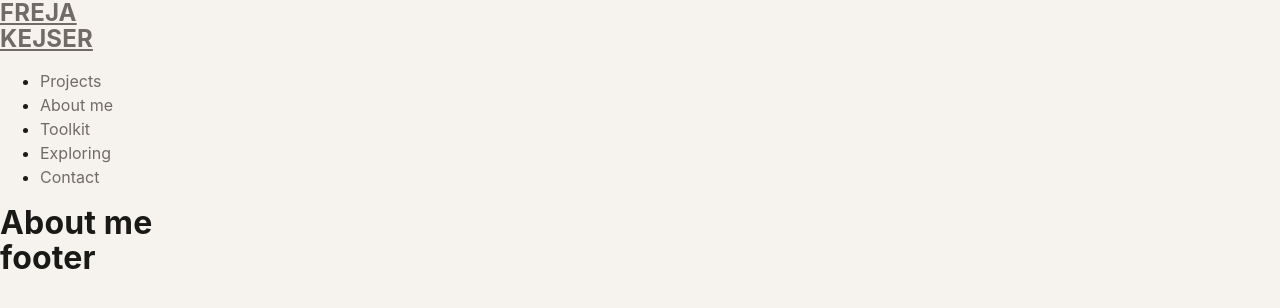
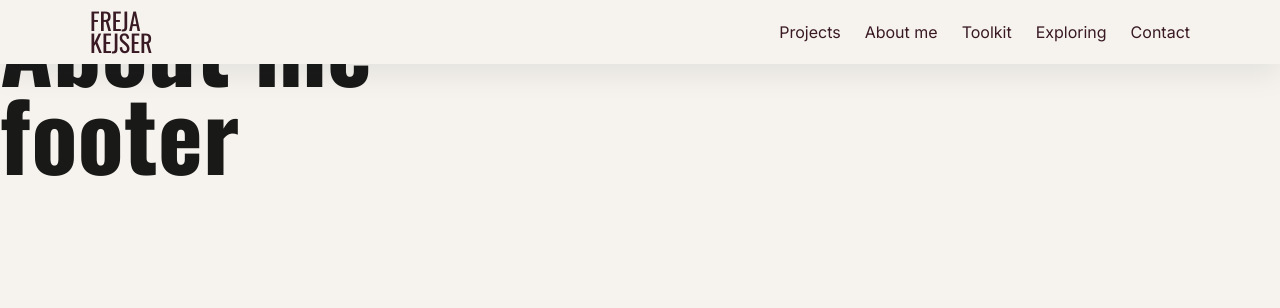
Before and after one commit to FKAYSR/portfolio-2026, a React (Vite) app: page /portfolio-freja-kejser/about in a window 1280 px wide. Shown: the top 308 px of the page. Built offline with nearby package versions, Linux system fonts and the light colour scheme.

Commit message:
feat: update styles for improved typography and layout in hero section and navbar

```diff
--- a/src/styles.css
+++ b/src/styles.css
@@ -1,31 +1,49 @@
+@import url("https://fonts.googleapis.com/css2?family=Inter:wght@400;500;600;700&family=Oswald:wght@400;500;600;700&display=swap");
+/* #region = ctrl M + ctrl R */
+
+/* #region Root */
 :root {
-  @import url('https://fonts.googleapis.com/css2?family=Oswald:wght@400;500;600;700&display=swap');
+  --font-display: "Oswald", sans-serif;
   --font-sans:
-    Inter, system-ui, -apple-system, BlinkMacSystemFont, "Segoe UI", sans-serif;
+    "Inter", system-ui, -apple-system, BlinkMacSystemFont, "Segoe UI", sans-serif;
   --font-mono:
     ui-monospace, SFMono-Regular, Consolas, "Liberation Mono", monospace;
 
+  /* Font sizes from Figma converted to rem */
+  --fs-h1: 6rem; /* 96px */
+  --fs-h2: 3.5rem; /* 56px */
+  --fs-h3: 2.25rem; /* 36px */
+  --fs-body: 1.125rem; /* 18px */
+  --fs-small: 0.875rem; /* 14px */
+
+  /* Line-heights as unitless values */
+  --lh-h1: 0.917;
+  --lh-h2: 1.571;
+  --lh-h3: 1.333;
+  --lh-body: 1.6;
+  --lh-small: 1.6;
+
   /* Base colors */
-  --color-bg: #F6F3EE;
-  --color-surface: #FCFBF8;
+  --color-bg: #f6f3ee;
+  --color-surface: #fcfbf8;
   --color-text: #191918;
-  --color-muted: #706B64;
-  --color-border: #D9D2C8;
+  --color-muted: #706b64;
+  --color-border: #d9d2c8;
 
   /* Brand colors */
   --color-accent: #381924;
-  --color-accent-hover: #5E3A41;
+  --color-accent-hover: #5e3a41;
 
   /* Nature colors */
-  --color-green: #60765A;
-  --color-blue: #708C9A;
-  --color-sand: #B9A383;
-  --color-stone: #8C857B;
-  --color-path: #E6DDD2;
+  --color-green: #60765a;
+  --color-blue: #708c9a;
+  --color-sand: #b9a383;
+  --color-stone: #8c857b;
+  --color-path: #e6ddd2;
 
   /* States */
-  --color-success: #6D8A68;
-  --color-warning: #C89A57;
+  --color-success: #6d8a68;
+  --color-warning: #c89a57;
 
   --page-max-width: 100vw;
   --page-padding: 1.5rem;
@@ -57,11 +75,47 @@ body {
 
 a {
   text-decoration: none;
-  color: var(--color-muted);
+  color: var(--color-accent);
 }
 
 a:hover {
   text-decoration: underline;
+  color: var(--color-accent-hover);
+}
+
+h1 {
+  font-family: var(--font-display);
+  font-size: var(--fs-h1);
+  line-height: var(--lh-h1);
+}
+
+h2 {
+  font-family: var(--font-display);
+  font-size: var(--fs-h2);
+  line-height: var(--lh-h2);
+}
+
+h3 {
+  font-family: var(--font-display);
+  font-size: var(--fs-h3);
+  line-height: var(--lh-h3);
+}
+
+p {
+  font-size: var(--fs-body);
+  line-height: var(--lh-body);
+}
+
+h1,
+h2,
+h3 {
+  font-family: var(--font-display);
+}
+
+body,
+p,
+small {
+  font-family: var(--font-sans);
 }
 
 h1,
@@ -72,14 +126,6 @@ h5,
 h6,
 p {
   margin: 0;
-}
-
-h1,
-h2,
-h3 {
-  line-height: 1.1;
-  letter-spacing: 0.01rem;
-  color: var(--color-text);
 }
 
 #root {
@@ -104,42 +150,12 @@ h3 {
   white-space: nowrap;
   border: 0;
 }
+/* #endregion */
 
-/* Hero section */
-.hero {
-  position: relative;
-  width: 100%;
-  min-height: 70vh;
-  overflow: hidden;
-}
-
-.hero-img {
-  width: 100%;
-  height: auto;
-}
-
-.hero-text {
-  position: absolute;
-  inset: 0;
-  display: flex;
-  flex-direction: column;
-  justify-content: center;
-  align-items: flex-start;
-  padding: 2rem;
-  color: var(--color-bg);
-  font-size: 4rem;
-}
-
-.hero-list {
-  list-style: none;
-  padding: 0;
-  margin: 0.5rem 0 0;
-}
-
-/* 404 Not found page */
+/* #region 404 Not found page */
 .not-found-title {
   font-size: 5rem;
-  text-align: center
+  text-align: center;
 }
 
 .not-found {
@@ -162,3 +178,119 @@ h3 {
 .not-found-link:hover {
   background-color: var(--button-click);
 }
+/* #endregion */
+
+/* #region Navbar */
+.navbar {
+  position: fixed;
+  top: 0;
+  left: 0;
+  right: 0;
+  z-index: 1000;
+  height: 4rem;
+  transition: background-color 0.25s ease, box-shadow 0.25s ease, border-color 0.25s ease;
+}
+
+.navbar-div {
+  width: min(1100px, 100% - 2rem);
+  height: 100%;
+  margin: 0 auto;
+  display: flex;
+  align-items: center;
+  justify-content: space-between;
+}
+
+.navbar-hero {
+  background: rgba(246, 243, 238, 0.35);
+  border-bottom: 1px solid transparent;
+  box-shadow: none;
+}
+
+.navbar-solid {
+  background: var(--color-bg);
+  box-shadow: var(--shadow);
+}
+
+.navbar-logo {
+  display: flex;
+  text-decoration: none;
+}
+
+.navbar-links {
+  list-style: none;
+  display: flex;
+  gap: 1.5rem;
+  margin: 0;
+  padding: 0;
+}
+
+/* #endregion */
+
+/* #region Hero section */
+.hero {
+  position: relative;
+  min-height: 100vh;
+  overflow: hidden;
+}
+
+.hero-img {
+  width: 100%;
+  height: 100vh;
+  object-fit: cover;
+  display: block;
+}
+
+.hero-text {
+  position: absolute;
+  inset: 0;
+  color: var(--color-bg);
+  display: flex;
+  flex-direction: column;
+  justify-content: center;
+  align-items: flex-start;
+  padding: 2rem;
+  z-index: 1;
+  margin-left: clamp(0rem, 8vw, 10rem);
+}
+
+.hero-title {
+  margin: 0;
+  line-height: 1;
+}
+
+.hero-list {
+  padding: 0;
+  margin: 1rem 0 0;
+}
+/* #endregion */
+
+/* #region Name/Brand title */
+.brand-title {
+  font-family: var(--font-display);
+  font-weight: 400;
+  display: inline-block;
+  margin: 0;
+  transition:
+    font-size 0.55s ease,
+    line-height 0.55s ease,
+    transform 0.55s ease,
+    letter-spacing 0.55s ease,
+    opacity 0.35s ease;
+}
+
+.brand-title-hero {
+  font-size: clamp(5rem, 12vw, 10rem);
+  line-height: 0.88;
+  color: var(--color-bg);
+}
+
+.brand-title-navbar {
+  font-size: 1.5rem;
+  line-height: 0.9;
+  color: var(--color-accent);
+}
+
+section[id] {
+  scroll-margin-top: 5rem;
+}
+/* #endregion */
```
